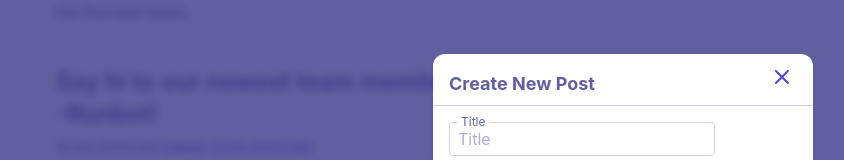
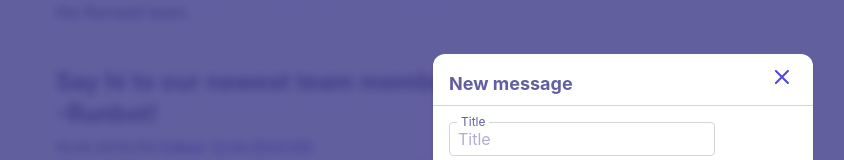
Before and after one commit to Off-Grid-Dev/runwell_recruitment-task, a Next.js app: page / in a window 1280 px wide. Both pictures are taken after typing "Sample" into the empty fields and a click on the button "add new post". Shown: the part 217-377 px from the top of the page, without its empty margins (17-861 px from the left). Built offline with nearby package versions, Linux system fonts and the light colour scheme.

Commit message:
fixed text on edit/new message form

```diff
--- a/app/components/posts/PostForm.tsx
+++ b/app/components/posts/PostForm.tsx
@@ -79,7 +79,7 @@ const PostForm: FC<PostFormProps> = ({ initialData = {}, onSubmit, onCancel, isE
         onSubmit={handleSubmit}
       >
         <div className='relative'>
-          <h3 className="text-lg font-bold relative after:content-[''] after:absolute after:top-auto after:-bottom-2 after:-left-4 after:-right-4 after:h-[1px] after:bg-gray-300">{isEdit ? 'Edit Post' : 'Create New Post'}</h3>
+          <h3 className="text-lg font-bold relative after:content-[''] after:absolute after:top-auto after:-bottom-2 after:-left-4 after:-right-4 after:h-[1px] after:bg-gray-300">{isEdit ? 'Edit message' : 'New message'}</h3>
           {onCancel && (
             <button
               onClick={handleClose}
```
